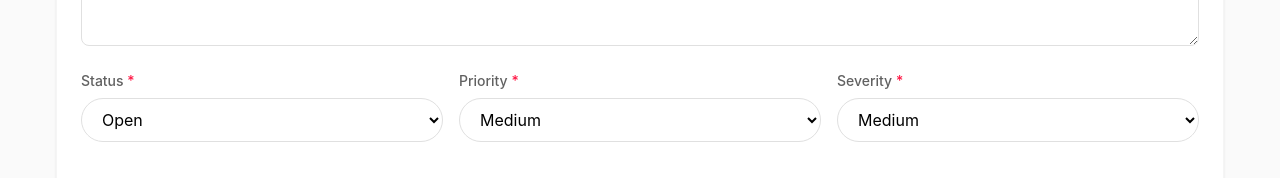
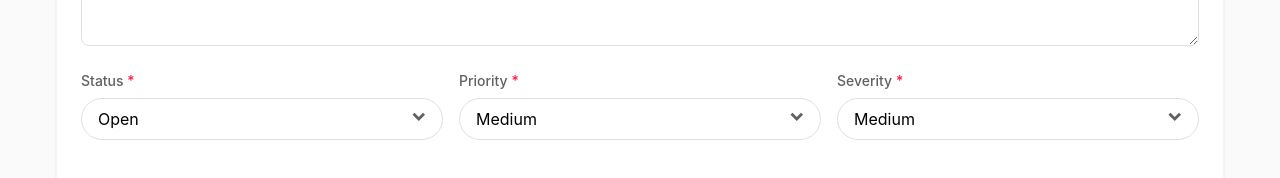
Before and after one commit to Dineth-Panagoda/Newnop, a React (Vite) app in the folder client/: page /issues/create in a window 1280 px wide. Shown: the part 399-577 px from the top of the page. Built offline with nearby package versions, Linux system fonts and the light colour scheme; sample sign-in values are in the browser's storage.

Commit message:
filter styling

```diff
--- a/client/src/components/common/Select.css
+++ b/client/src/components/common/Select.css
@@ -8,6 +8,7 @@
   flex-direction: column;
   gap: 0.375rem;
   width: 100%;
+  position: relative;
 }
 
 /* Label */
@@ -24,7 +25,7 @@
 
 /* Select element */
 .select {
-  padding: 0.625rem 2rem 0.625rem 1rem;
+  padding: 0.625rem 2.5rem 0.625rem 1rem;
   font-size: 1rem;
   border: 1px solid #E0E0E0;
   border-radius: 120px;
@@ -33,6 +34,19 @@
   background-color: white;
   cursor: pointer;
   font-family: inherit;
+  appearance: none;
+}
+
+/* Custom dropdown arrow */
+.selectContainer::after {
+  content: '⌄';
+  position: absolute;
+  right: 1rem;
+  bottom: 10px;
+  font-size: 20px;
+  font-weight: 1000;
+  color: #616161;
+  pointer-events: none;
 }
 
 .select:focus {
```
